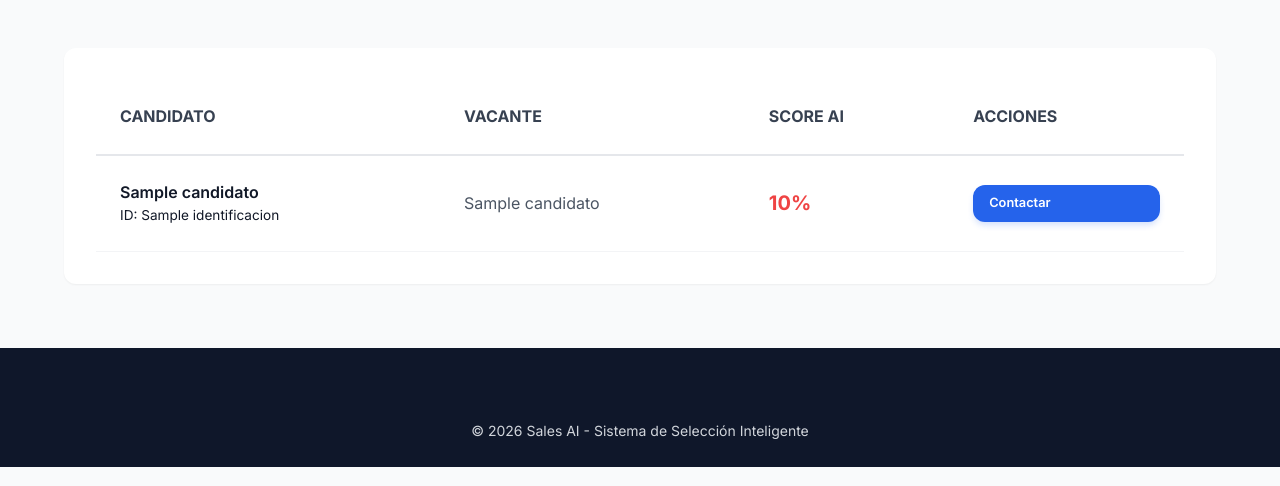
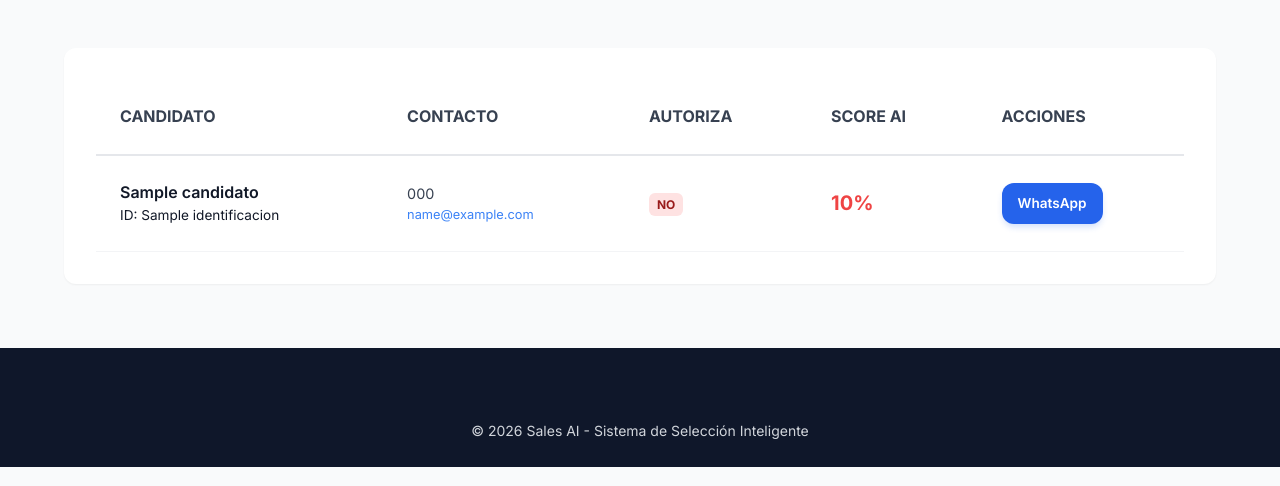
Before and after one commit to juanjosegonzalezperez468-ai/sales-interview-ai, a Flask app: template templates/candidatos.html in a window 1280 px wide. Shown: the part 314-800 px from the top of the page. Run offline with Flask 3, Linux system fonts and the light colour scheme; the template is opened without the code that fills it: most values are stand-ins (such as "Sample title", 1, 10 or a date in 2020).

Commit message:
Feature: Captura de contacto, autorización legal y botón de WhatsApp funcional

```diff
--- a/templates/candidatos.html
+++ b/templates/candidatos.html
@@ -35,7 +35,8 @@
                 <thead>
                     <tr style="border-bottom: 2px solid var(--gray-200);">
                         <th style="padding: var(--spacing-md); color: var(--gray-700);">CANDIDATO</th>
-                        <th style="padding: var(--spacing-md); color: var(--gray-700);">VACANTE</th>
+                        <th style="padding: var(--spacing-md); color: var(--gray-700);">CONTACTO</th>
+                        <th style="padding: var(--spacing-md); color: var(--gray-700);">AUTORIZA</th>
                         <th style="padding: var(--spacing-md); color: var(--gray-700);">SCORE AI</th>
                         <th style="padding: var(--spacing-md); color: var(--gray-700);">ACCIONES</th>
                     </tr>
@@ -47,18 +48,36 @@
                             <div style="font-weight: 600; color: var(--gray-900);">{{ c.nombre_candidato }}</div>
                             <div style="font-size: 0.85rem; color: var(--gray-500);">ID: {{ c.identificacion }}</div>
                         </td>
-                        <td style="padding: var(--spacing-md); color: var(--gray-600);">
-                            {{ c.nombre_puesto if c.nombre_puesto else "General" }}
+
+                        <td style="padding: var(--spacing-md);">
+                            <div style="font-size: 0.9rem; color: var(--gray-700);">{{ c.telefono if c.telefono else 'N/A' }}</div>
+                            <div style="font-size: 0.8rem; color: var(--primary-blue);">{{ c.email if c.email else '' }}</div>
                         </td>
+
+                        <td style="padding: var(--spacing-md);">
+                            {% if c.autoriza_datos == 'SÍ' %}
+                                <span style="color: #065F46; background: #D1FAE5; padding: 4px 8px; border-radius: 6px; font-size: 0.75rem; font-weight: bold;">SÍ</span>
+                            {% else %}
+                                <span style="color: #991B1B; background: #FEE2E2; padding: 4px 8px; border-radius: 6px; font-size: 0.75rem; font-weight: bold;">NO</span>
+                            {% endif %}
+                        </td>
+
                         <td style="padding: var(--spacing-md);">
                             <span class="score-mini {% if c.score|int >= 70 %}high{% elif c.score|int >= 40 %}medium{% else %}low{% endif %}">
                                 {{ c.score if c.score is not none else 0 }}%
                             </span>
                         </td>
+
                         <td style="padding: var(--spacing-md);">
-                            <a href="https://wa.me/{{ c.identificacion }}" class="btn-primary" style="text-decoration: none; padding: 0.5rem 1rem; font-size: 0.8rem;">
-                                Contactar
-                            </a>
+                            {% if c.telefono %}
+                                <a href="https://wa.me/{{ c.telefono }}" target="_blank" class="btn-primary" style="text-decoration: none; padding: 0.6rem 1rem; font-size: 0.85rem; display: inline-block; width: auto;">
+                                    WhatsApp
+                                </a>
+                            {% else %}
+                                <button disabled style="background: var(--gray-300); color: white; border: none; padding: 0.6rem 1rem; border-radius: 0.75rem; cursor: not-allowed; font-size: 0.85rem;">
+                                    Sin Teléfono
+                                </button>
+                            {% endif %}
                         </td>
                     </tr>
                     {% endfor %}
```
Also changed, not shown: main.py (+24 -6 lines), storage/interview_repository.py.
